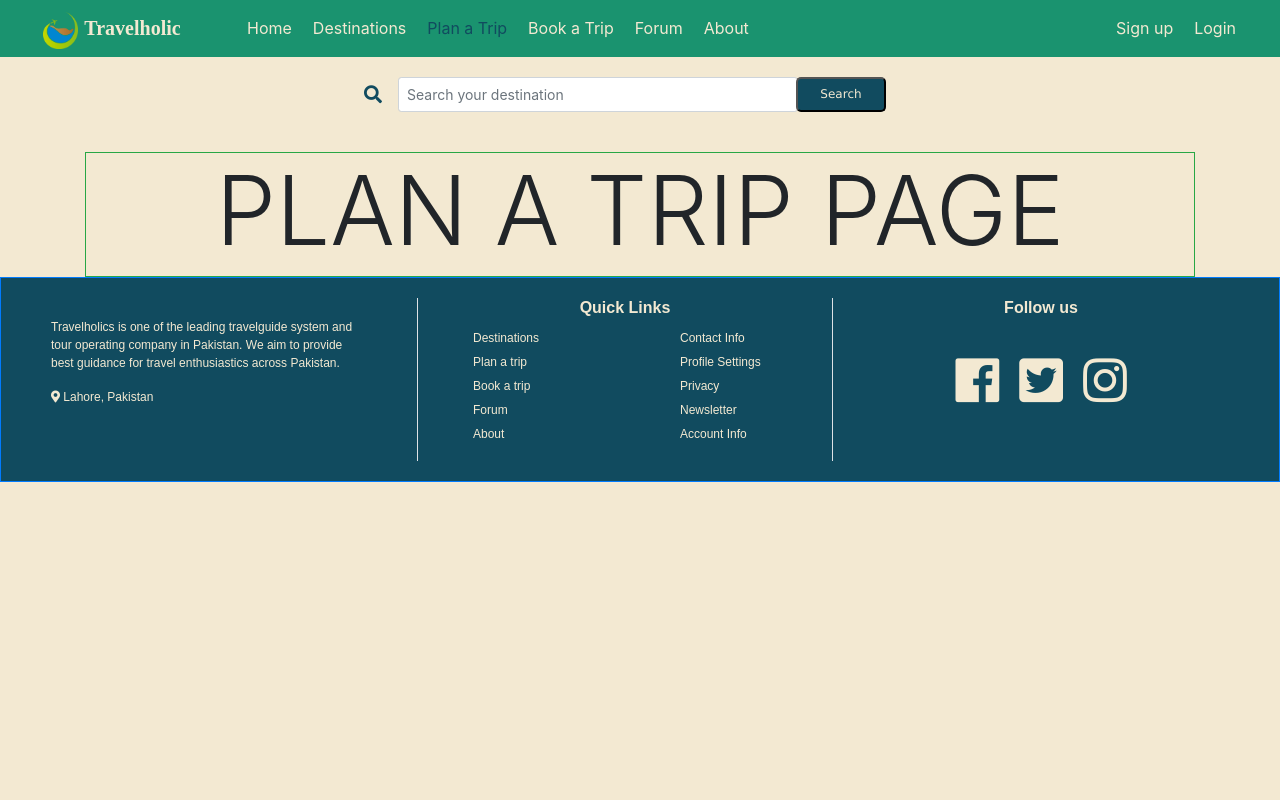
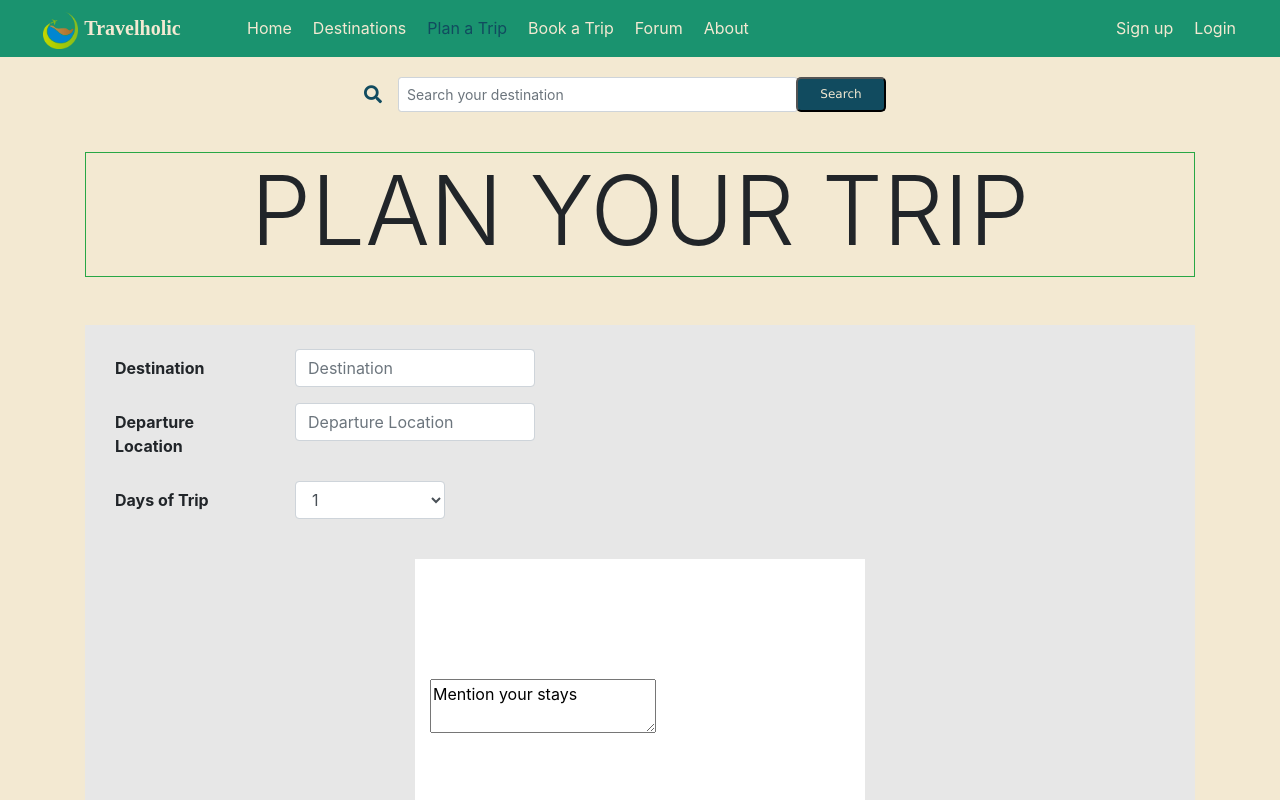
Before and after one commit to AsadGohar/travelholic, a React (Create React App) app: page /planatrip in a window 1280 px wide. Shown: the top 800 px of the page. Built offline with nearby package versions, Linux system fonts and the light colour scheme.

Commit message:
plan-a-trip

```diff
--- /dev/null
+++ b/src/components/plan-a-trip/Plan-a-Trip.css
@@ -0,0 +1,20 @@
+#planATrip-cont{
+    background-color:rgb(231, 231, 231);
+    width:1183px;
+    height:1130px;
+    border:1.5px;
+    border-color: rgb(147, 147, 189);
+}
+
+#stays-container{
+    border:1px;
+    border-color:#114B5F;
+    width: 96.5px;
+    height:300.5px;
+    background-color: white;
+    align-content: center;
+}
+
+#stay-textarea{
+    padding-left: 0%s;
+}
--- a/src/components/plan-a-trip/Plan-a-trip.js
+++ b/src/components/plan-a-trip/Plan-a-trip.js
@@ -1,17 +1,70 @@
-import React from 'react'
-
+import React, { Component } from 'react'
+import './Plan-a-Trip.css'
+import bootstrap from 'react-bootstrap'
 //PlanATrip components imported here
 import Searchbar from "../header/Searchbar.js"
 
-function PlanATrip() {
+class PlanATrip extends Component {
+    state = {  }
+    render() {
         return (
             <div className="container PlanATrip-wrap">
                 <Searchbar />
                 <div className=" border border-success d-flex justify-content-center pt-50">
-                <h1 className="display-1">PLAN A TRIP PAGE</h1>
+                    <h2 className="display-1">PLAN YOUR TRIP </h2>
+                </div>
+                <br/><br/>
+
+                <div className="container-fluid col-md-12 justify-content-center " id="planATrip-cont" >
+                    <br/>
+
+
+                    <div className="col md-5 justify-content-left">
+
+                      <div className="form-group row">
+                         <label  className="col-md-2 col-form-label  font-weight-bold" >Destination</label>
+                         <div className="col-md-3">
+                            <input type="text" className="form-control " placeholder="Destination"/>
                          </div>
                       </div>
+
+                      <div className="form-group row">
+                         <label  className="col-md-2 col-form-label font-weight-bold" >Departure Location</label>
+                         <div className="col-md-3">
+                            <input type="text" className="form-control " placeholder="Departure Location"/>
+                         </div>
+                      </div>
+
+                      <div className="form-group row">
+                         <label  className="col-md-2 col-form-label font-weight-bold" >Days of Trip</label>
+                            <div className="col-md-2">
+                               <select id="inputState" className="form-control">
+                                 <option selected>1</option>
+                                    <option>2</option>
+                                    <option>3</option>
+                                    <option>4</option>
+                                    <option>5</option>
+                               </select>
+                            </div>
+                        </div>
+                        <br/>
+
+                     {/*STAYS ARE MENTIONED HERE*/}
+                     <div className="form-group row  ">
+                     <div className="container-fluid col-md-5 justify-content-left" id="stays-container">
+                    <textarea className="sont-weight-bold"id="stay-textarea">Mention your stays</textarea>
+                     </div>
+                     </div>
+
+                    </div>
+
+                </div>
+        </div>
+
+
+
          );
     }
+}
 
-export default PlanATrip;
+export default PlanATrip ;
```
Also changed, not shown: 1 other file (tests, documents, lock files or other folders). Lines whose indentation alone changed are shown as unchanged.
